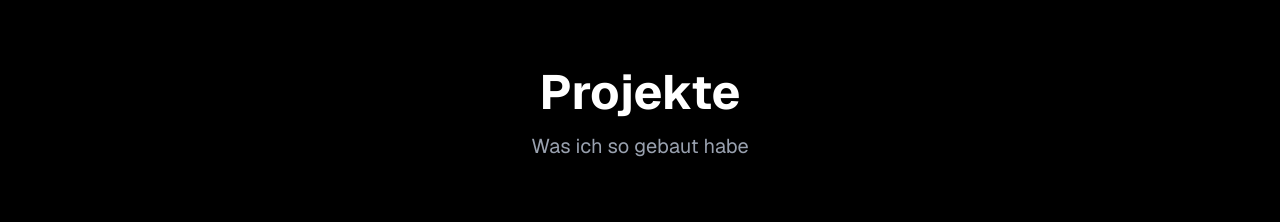
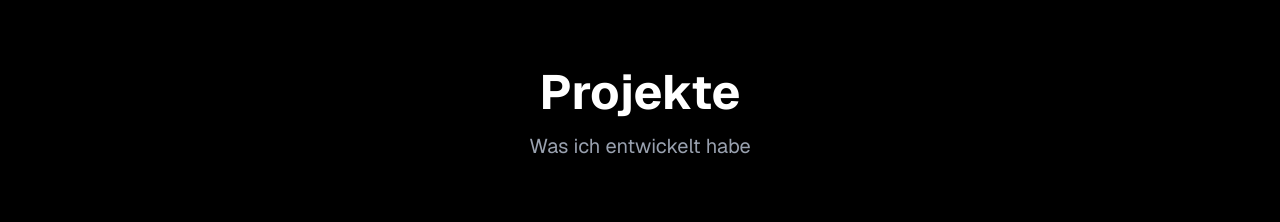
Before and after one commit to Radok527/dennisheyer-portfolio, a Next.js app: page / in a window 1280 px wide. Shown: the part 860-1082 px from the top of the page. Built offline with nearby package versions, Linux system fonts and the light colour scheme.

Commit message:
fix: replace casual 'was ich so gebaut habe' with 'was ich entwickelt habe'

```diff
--- a/app/components/ProjectsSection.tsx
+++ b/app/components/ProjectsSection.tsx
@@ -71,7 +71,7 @@ export default function ProjectsSection() {
     <SectionWrapper
       id="projects"
       title="Projekte"
-      subtitle="Was ich so gebaut habe"
+      subtitle="Was ich entwickelt habe"
       className="bg-black"
     >
       <motion.div
```
